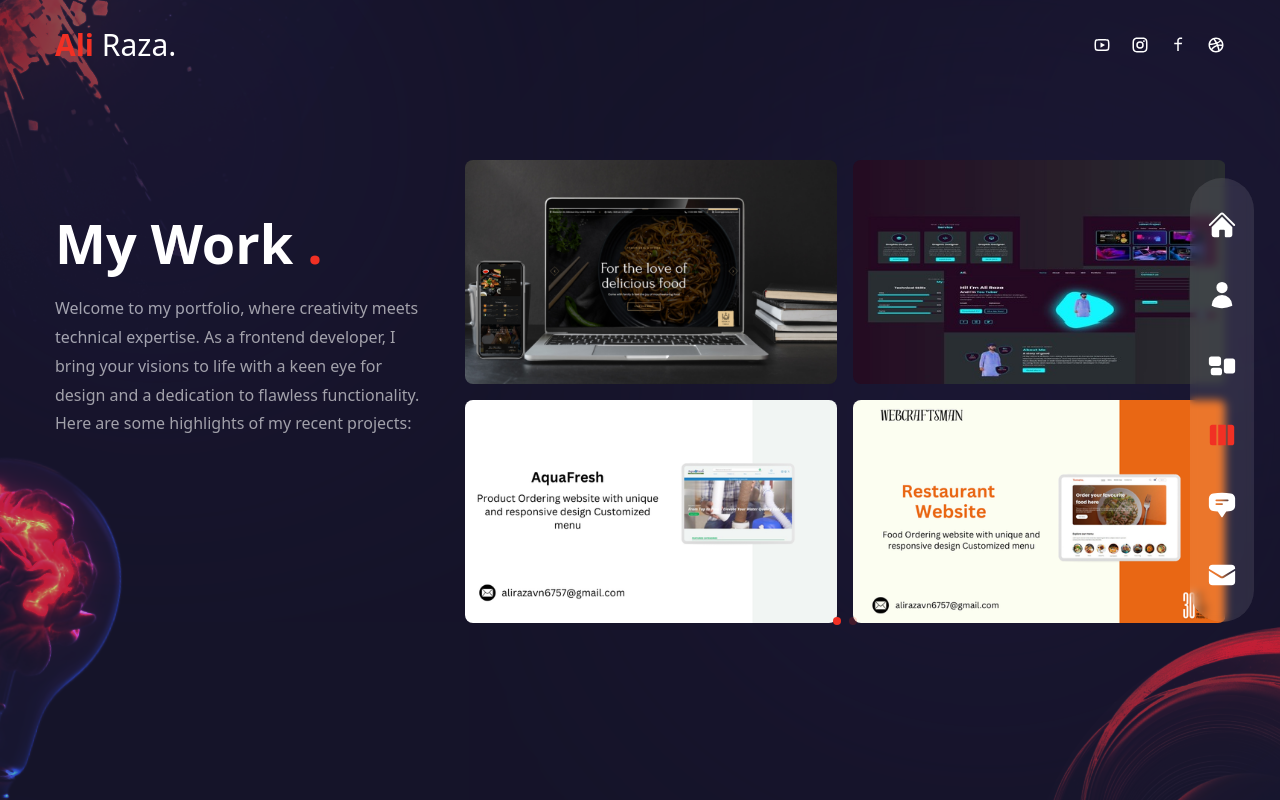
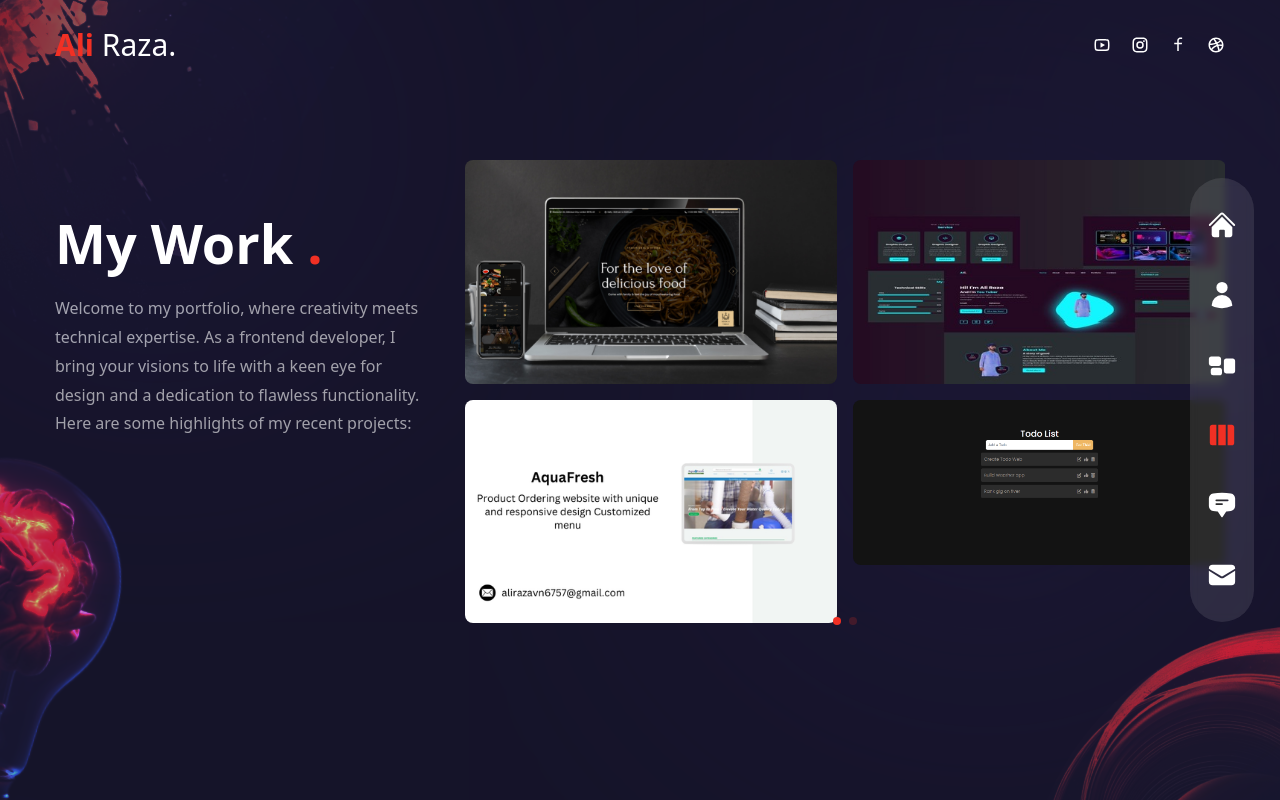
Before and after one commit to Aliraza324/AliPortfolio, a Next.js app in the folder PortfolioAli/: page /work in a window 1280 px wide. Built offline with nearby package versions, Linux system fonts and the light colour scheme.

Commit message:
Update WorkSlider.js

```diff
--- a/PortfolioAli/components/WorkSlider.js
+++ b/PortfolioAli/components/WorkSlider.js
@@ -19,10 +19,10 @@ const workSlides = {
           path: '/1.png',
           link: 'https://aquafreshdxb.com/'
         },
-        {
+         {
           title: 'title 4',
-          path: '/2.png',
-          link: 'https://example.com/project4'
+          path: '/Todo-app.png',
+          link: 'https://todo-app-five-blush.vercel.app/'
         },
       ],
     },
```
